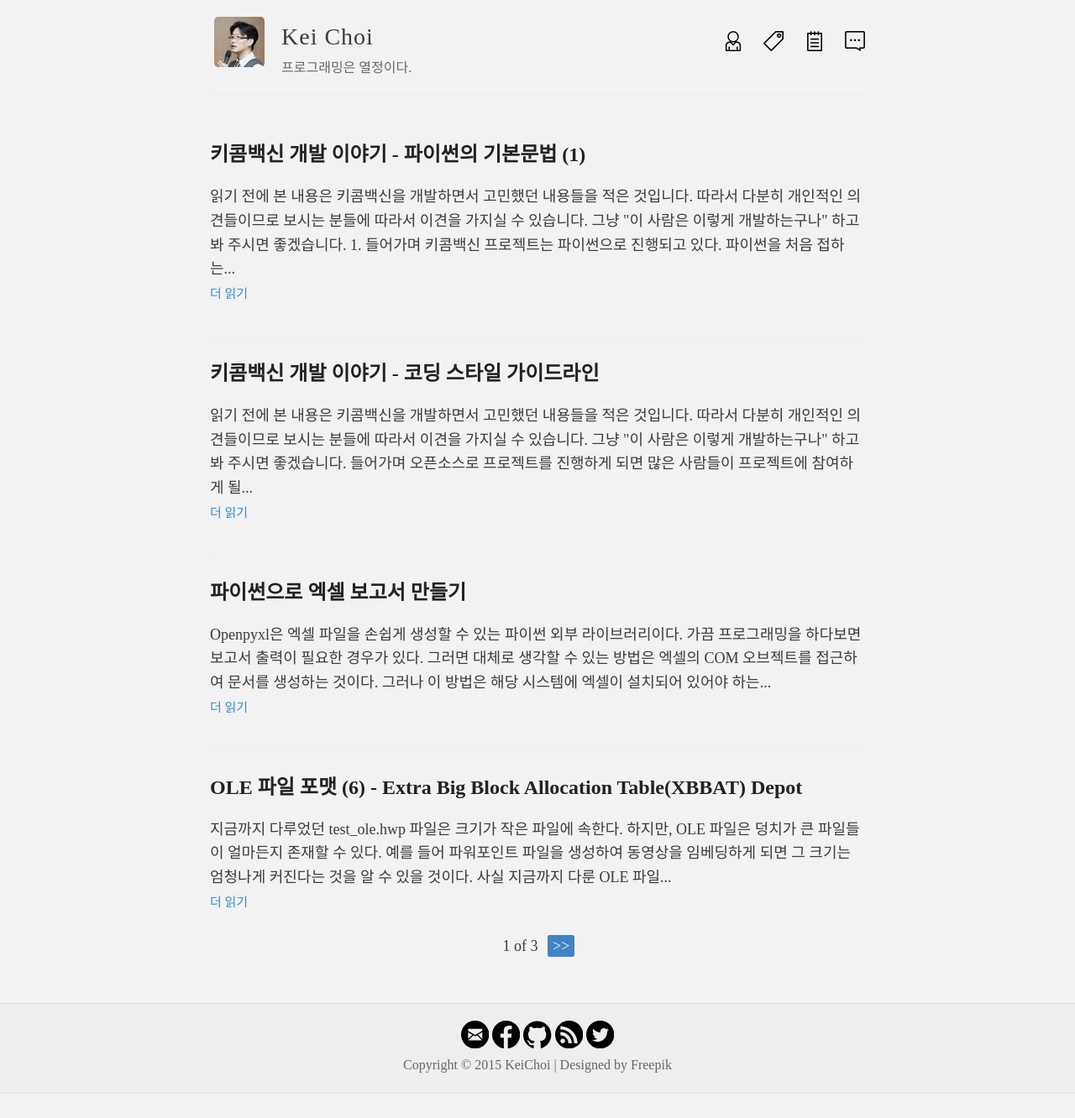
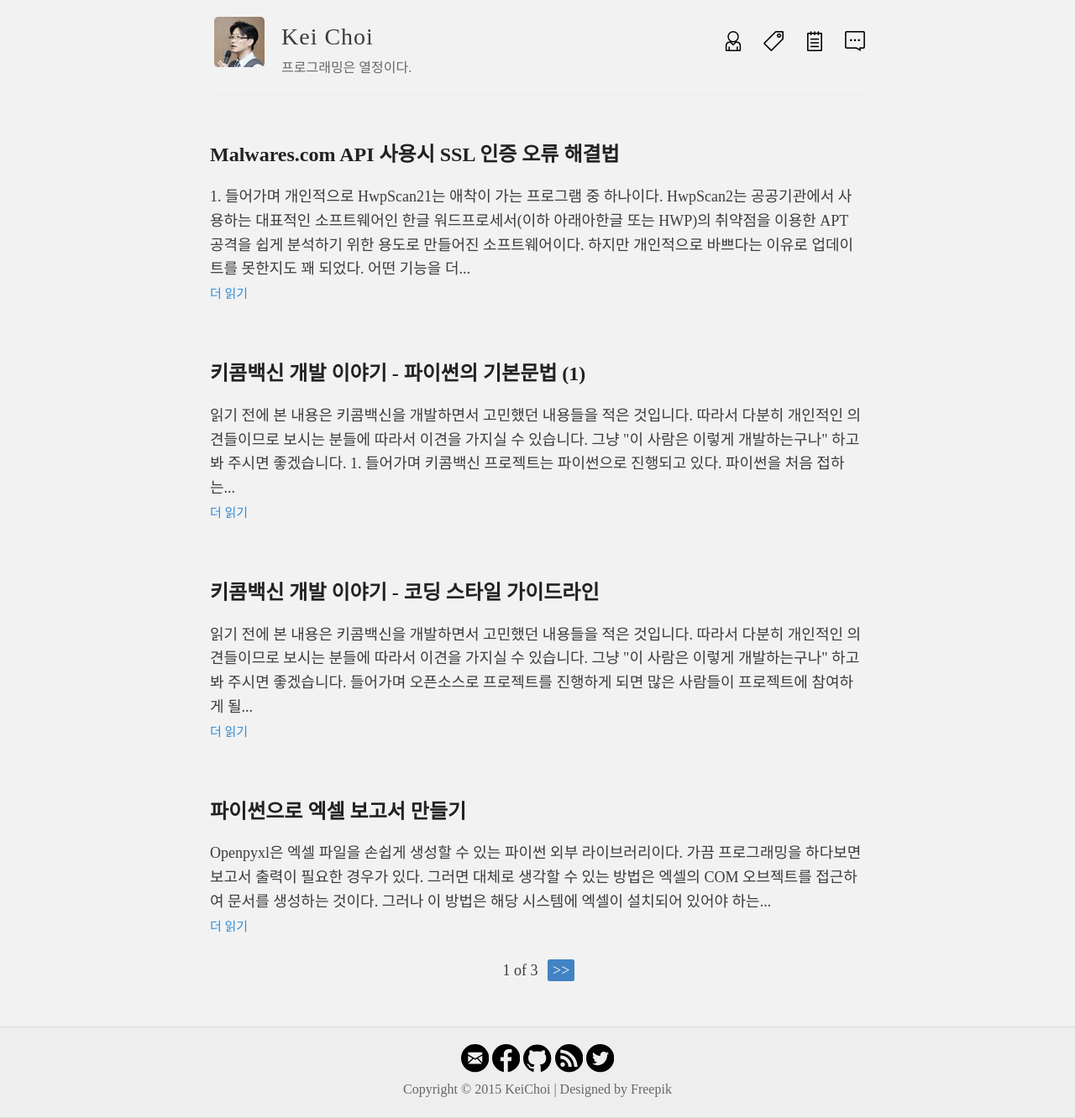
Before and after one commit to hanul93/hanul93.github.com, a Jekyll site: the page built from index.html, in a window 1280 px wide. Shown: the whole page at 84% size. Built offline with Jekyll 4.4.1, drawn with Linux system fonts in a browser that asks for light colours; Markdown is read by kramdown in place of the engine named in the settings; the list of posts is cut into pages by our own code; before the commit the page ends 1303 px from its top, so only the background shows below that; some of the changed lines change nothing that is shown.

Commit message:
add post

````diff
--- a/_posts/2015-09-04-kicomav-python-1.md
+++ b/_posts/2015-09-04-kicomav-python-1.md
@@ -210,11 +210,14 @@ print str(major) + "." + str(minor)
 
 ## 5. 결론
 
-키콤백신 프로젝트를 위해 간단히 파이썬의 변수 선언, 숫자, 문자열에 대해 알아보았다. 다음에는 파이썬의 자료구조에 대해서 알아보기로 한다.
+키콤백신 프로젝트를 위해 간단히 파이썬의 변수 선언, 숫자, 문자열에 대해 알아보았다. 다음에는 파이썬의 자료구조[^1]에 대해서 알아보기로 한다.
 
 ***
 
 ####Update
 
+- 2015-09-10 : 문서 링크 추가 작성
 - 2015-09-08 : 문자열 함수 추가 작성
 - 2015-09-03 : 최초로 작성
+
+[^1]: [키콤백신 개발 이야기 - 파이썬의 기본문법 (2)](/kicomav-python-2/)
--- /dev/null
+++ b/_posts/2015-09-13-malwares-api-urllib2.md
@@ -0,0 +1,128 @@
+---
+layout: post
+title: Malwares.com API 사용시 SSL 인증 오류 해결법
+description: HwpScan2와 Malwares.com을 접목하던 중 접하게 된 SSL 오류를 접하였는데, 동일한 유형의 SSL 오류를 해결하기 위한 방법을 소개한다.
+date: 2015-09-13 14:55:53
+tags: 파이썬 SSL
+---
+
+## 1. 들어가며
+
+개인적으로 HwpScan2[^1]는 애착이 가는 프로그램 중 하나이다. HwpScan2는 공공기관에서 사용하는 대표적인 소프트웨어인 한글 워드프로세서(이하 아래아한글 또는 HWP)의 취약점을 이용한 APT 공격을 쉽게 분석하기 위한 용도로 만들어진 소프트웨어이다.
+
+![](/images/2015/malwares_api/13686479753_7de7116b18_z.jpg)
+
+하지만 개인적으로 바쁘다는 이유로 업데이트를 못한지도 꽤 되었다. 어떤 기능을 더 추가하여 아래아한글 취약점 분석을 쉽게 할 수 있을까 고민한 결과 (주)세이트시큐리티[^2]가 운영하는 Malwares.com[^3]을 HwpScan2와 연동하기로 마음 먹었다.
+
+
+## 2. Malwares.com이란?
+
+(주)세이트시큐리티에서 운영하는 Malwares.com은 외국의 바이러스토탈[^4]과 유사한 기능을 제공한다. 악성코드로 의심되는 샘플을 전송하면 다양한 국내외 Anti-Virus 제품의 악성코드 검사 결과 뿐만아니라 행위 분석을 통해 악성코드의 가능성에 대해서도 한눈에 볼 수 있다.
+
+![](/images/2015/malwares_api/malwares_com.png)
+
+## 3. Malwares.com 사용자 고유 Key
+
+Malwares.com은 별도의 API가 존재하여 사용자 프로그램과 연동을 할 수 있다. 그러기 위해서는 Malwares.com에 가입을 해야 한다. 가입 후 로그인 절차를 거치면 아래 그림처럼 사용자 고유 Key를 확인할 수 있다.
+
+![](/images/2015/malwares_api/malwares_key.png)
+
+사용자 고유 Key는 Malwares.com 연동을 위해서는 꼭 필요하며 이를 이용해 간단하게 파이썬으로 악성코드로 의심되는 Hash 값을 전송하여 결과 값을 받을 수 있다.
+
+## 4. File Report API 사용하기
+
+아래의 예는 File Report API의 사용방법을 나태내고 있다.
+
+**[File Report API 요청 방식]**
+
+```
+URL : https://www.malwares.com/api/v1/file/report?api_key=<malwares.com API KEY>&hash=<파일 Hash>
+Method : GET
+```
+
+* Parameter로 들어가는 hash는 MD5, SHA1, SHA256 중에 하나를 사용할 수 있다.
+* Parameter가 올바르지 않은 경우엔 응답으로 비어있는 페이지가 전달된다.
+* HTTP 500 Error가 발생할 경우 5분 정도 후 다시 조회를 시도해야 한다.
+
+위 내용을 토대로 파이썬을 통해 간단히 코딩해보았다.
+
+```
+# -*- coding:utf-8 -*-
+import urllib2
+
+key = 'User KEY' # 사용자 고유 Key를 입력한다.
+hash = '파일 Hash' # 악성코드 의심 파일 : MD5, SHA1, SHA256
+
+url = 'https://www.malwares.com/api/v1/file/report?api_key={}&hash={}'.format(key, hash)
+
+conn = urllib2.urlopen(url)
+r_xml = conn.read()
+
+print r_xml
+```
+
+하지만 소스코드를 실행하니 아래와 같은 에러 메시지를 만났다.
+
+```
+Traceback (most recent call last):
+  File "Z:\HwpScan2w\malwares.py", line 14, in <module>
+    conn = urllib2.urlopen(url)
+  File "C:\Python27\lib\urllib2.py", line 154, in urlopen
+    return opener.open(url, data, timeout)
+  File "C:\Python27\lib\urllib2.py", line 431, in open
+    response = self._open(req, data)
+  File "C:\Python27\lib\urllib2.py", line 449, in _open
+    '_open', req)
+  File "C:\Python27\lib\urllib2.py", line 409, in _call_chain
+    result = func(*args)
+  File "C:\Python27\lib\urllib2.py", line 1240, in https_open
+    context=self._context)
+  File "C:\Python27\lib\urllib2.py", line 1197, in do_open
+    raise URLError(err)
+urllib2.URLError: <urlopen error [SSL: CERTIFICATE_VERIFY_FAILED] certificate verify failed (_ssl.c:581)>
+```
+
+## 5. SSL 인증 오류 해결 방법은?
+
+파이썬 2.7.x의 urllib2 라이브러리는 기본적으로 서버의 인증서를 확인하는 것으로 보여진다. 결국 Malwares.com의 API는 https 프로토콜을 기본적으로 사용하기 때문에 발생하는 문제점이다.
+
+이를 해결하기 위해서는 urllib2 라이브러리의 서버 인증서 확인을 무시하도록 하면 된다.
+
+```
+# -*- coding:utf-8 -*-
+import urllib2
+import ssl
+
+# 서버 인증서를 무시하기 위한 초기화 작업
+ctx = ssl.create_default_context()
+ctx.check_hostname = False
+ctx.verify_mode = ssl.CERT_NONE
+
+key = 'User KEY' # 사용자 고유 Key를 입력한다.
+hash = '파일 Hash' # 악성코드 의심 파일 : MD5, SHA1, SHA256
+
+url = 'https://www.malwares.com/api/v1/file/report?api_key={}&hash={}'.format(key, hash)
+
+conn = urllib2.urlopen(url, context=ctx)
+r_xml = conn.read()
+
+print r_xml
+```
+
+소스코드에서 ctx 변수를 이용하여 SSL 인증을 무시하도록 처리한 후에 urllib2.urlopen() 함수에서 context를 셋팅함으로써 SSL 인증 오류를 해결할 수 있다.
+
+## 6. 결론
+
+SSL 인증 오류를 해결하기 위해서는 SSL 인증서를 가지고 접속하는 것이 가장 좋은 방법이나 SSL 인증을 우회하여 오류를 쉽게 해결할 수도 있다. 이제 여러분들도 Malwares.com의 API를 이용하여 간단하게 악성코드 검사를 진행할 수 있을 것이다.
+
+***
+
+####Update
+
+- 2015-09-13 : 최초로 작성
+
+
+[^1]: HwpScan2 : http://www.nurilab.com/?p=58
+[^2]: (주)세인트시큐리티 : http://www.stsc.com
+[^3]: Malwares.com : http://www.malwares.com
+[^4]: 바이러스토탈 : http://www.virustotal.com
````
Also changed, not shown: images/2015/malwares_api/13686479753_7de7116b18_z.jpg (added), images/2015/malwares_api/malwares_com.png (added), images/2015/malwares_api/malwares_key.png (added).
